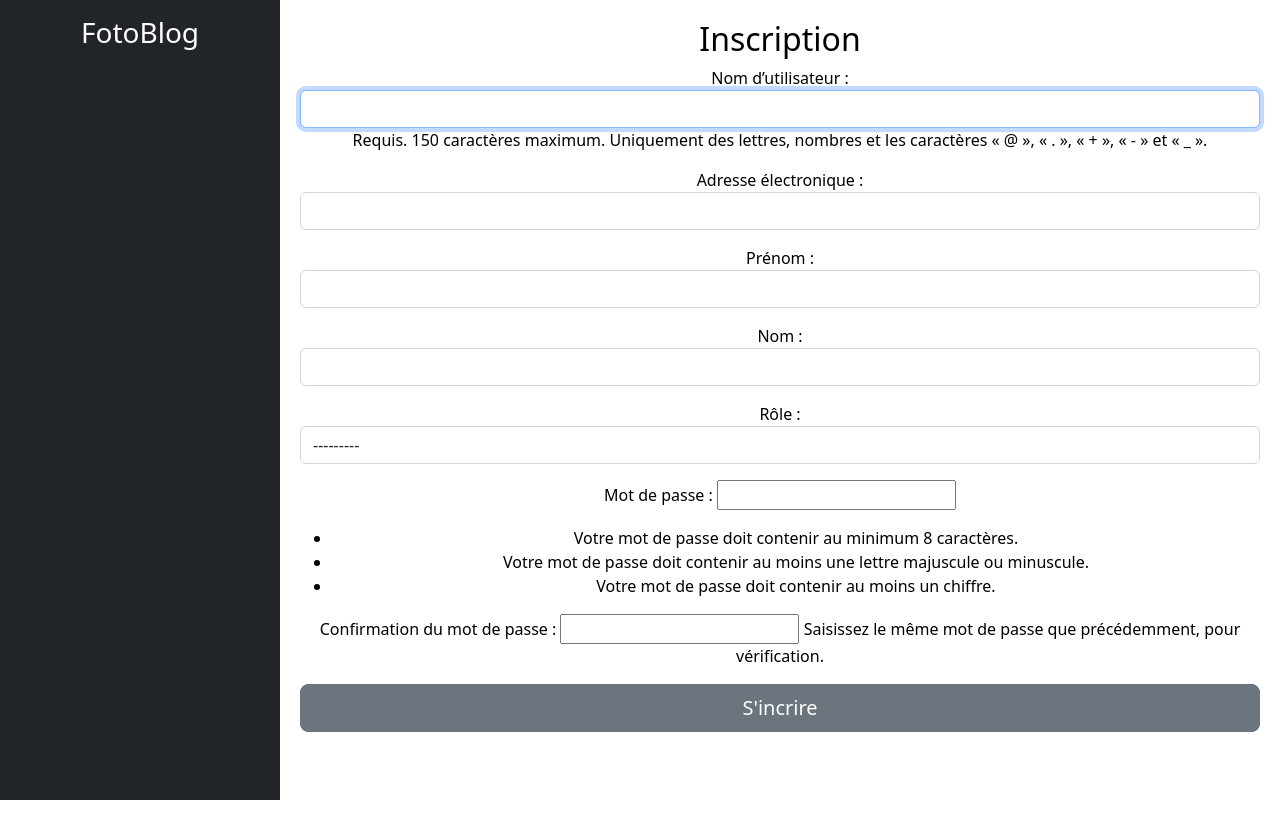
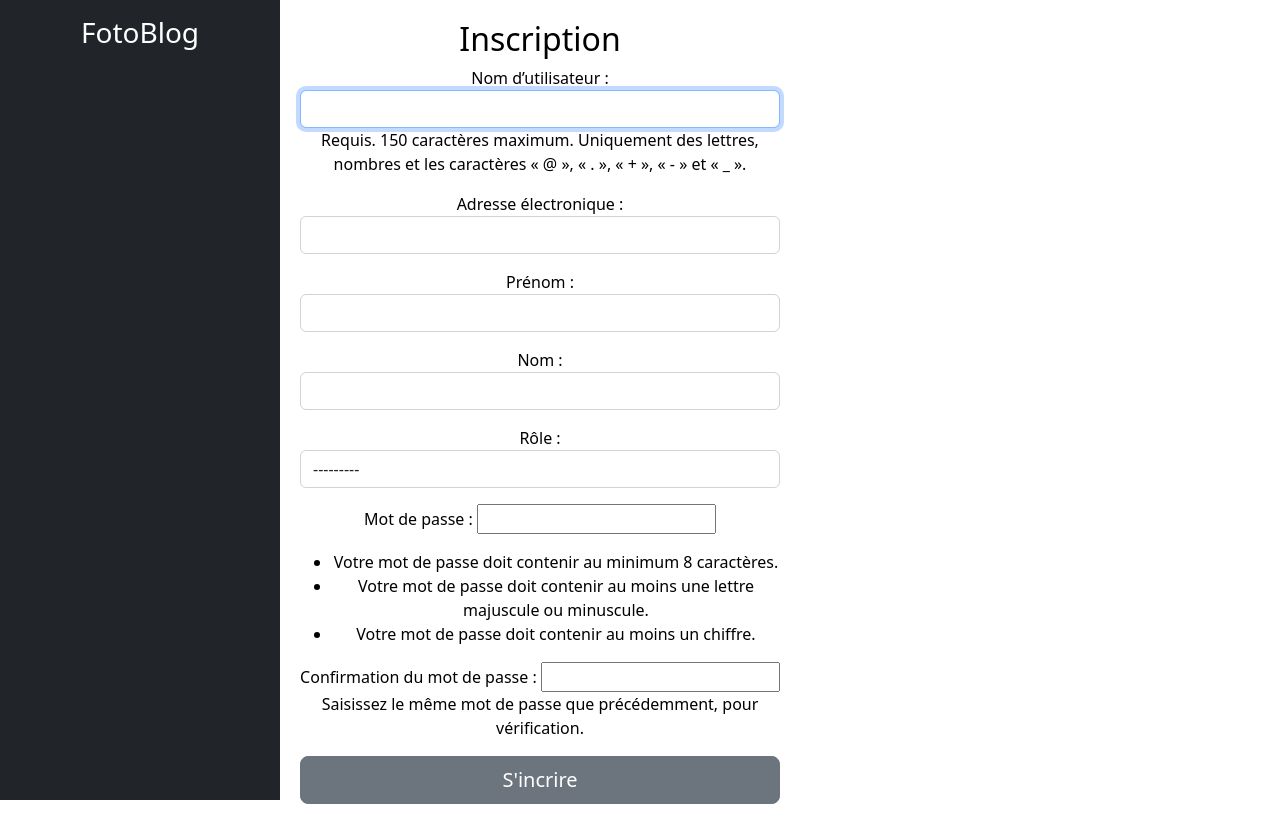
Before and after one commit to yanis-ka/Fotoblog-heroku, a Django app: page /signup/ in a window 1280 px wide. Before the commit the page ends 800 px from the top, so only its background shows below. Run offline with Django 4.2, Linux system fonts and the light colour scheme; parts of the project's set-up code (start-up, migrations or seed data) failed here and were passed over.

Commit message:
refonte front

```diff
--- a/Fotoblog/static/style.css
+++ b/Fotoblog/static/style.css
@@ -20,8 +20,8 @@ a:hover {
     color: white;
 }
 
-.my-color {
-    background-color: rgb(0, 44, 69);
+.sign-up-form{
+    width: 50%;
 }
 
 /* The sidebar menu */
--- a/authentication/templates/authentication/sign_up.html
+++ b/authentication/templates/authentication/sign_up.html
@@ -1,7 +1,7 @@
 {% extends 'base.html' %}
 
 {% block content %}
-<div class="text-center">
+<div class="text-center sign-up-form">
     <h2>Inscription</h2>
     <main class="form-signin w-100 m-auto">
         {% if form.errors %}
```
